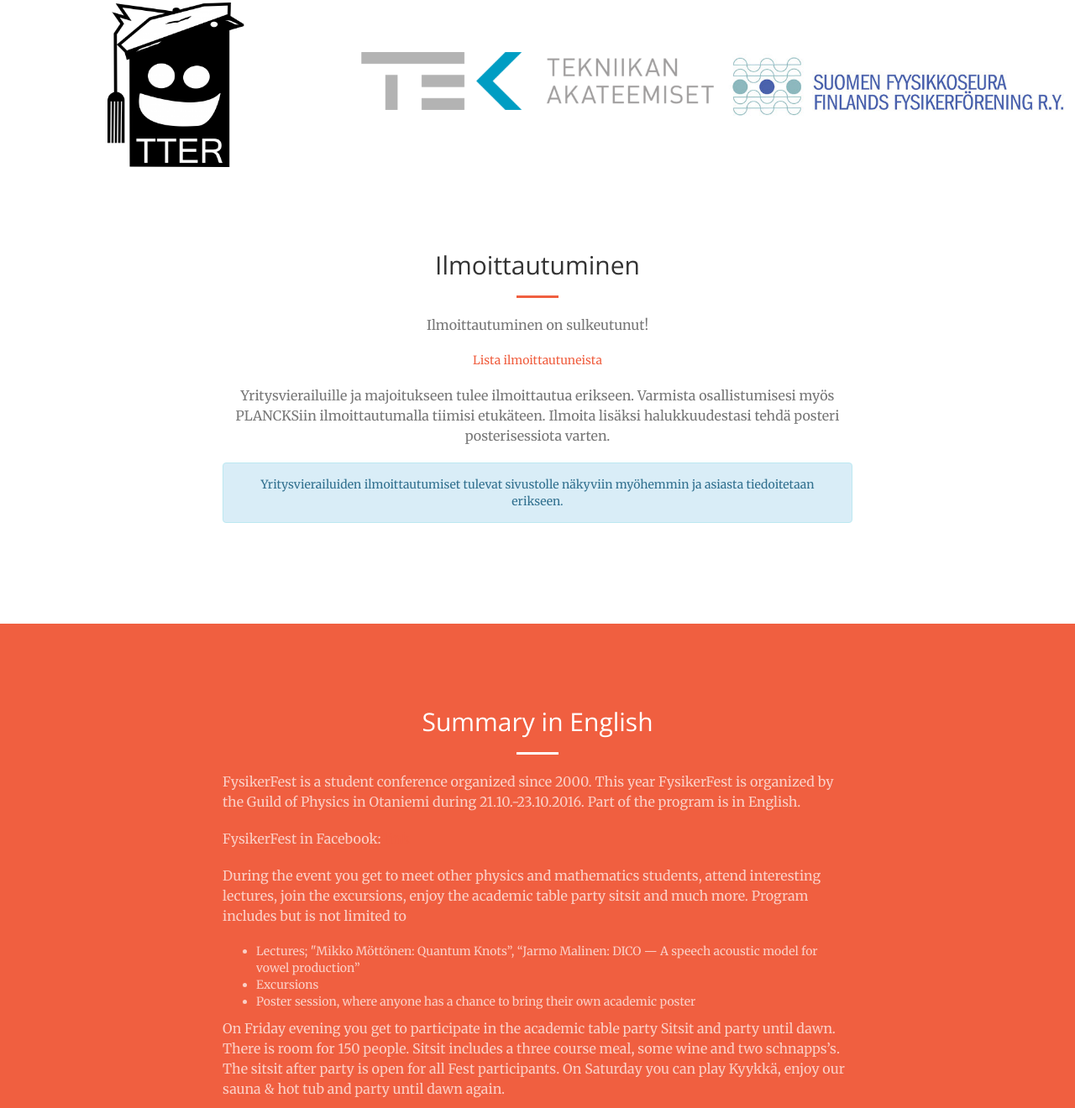
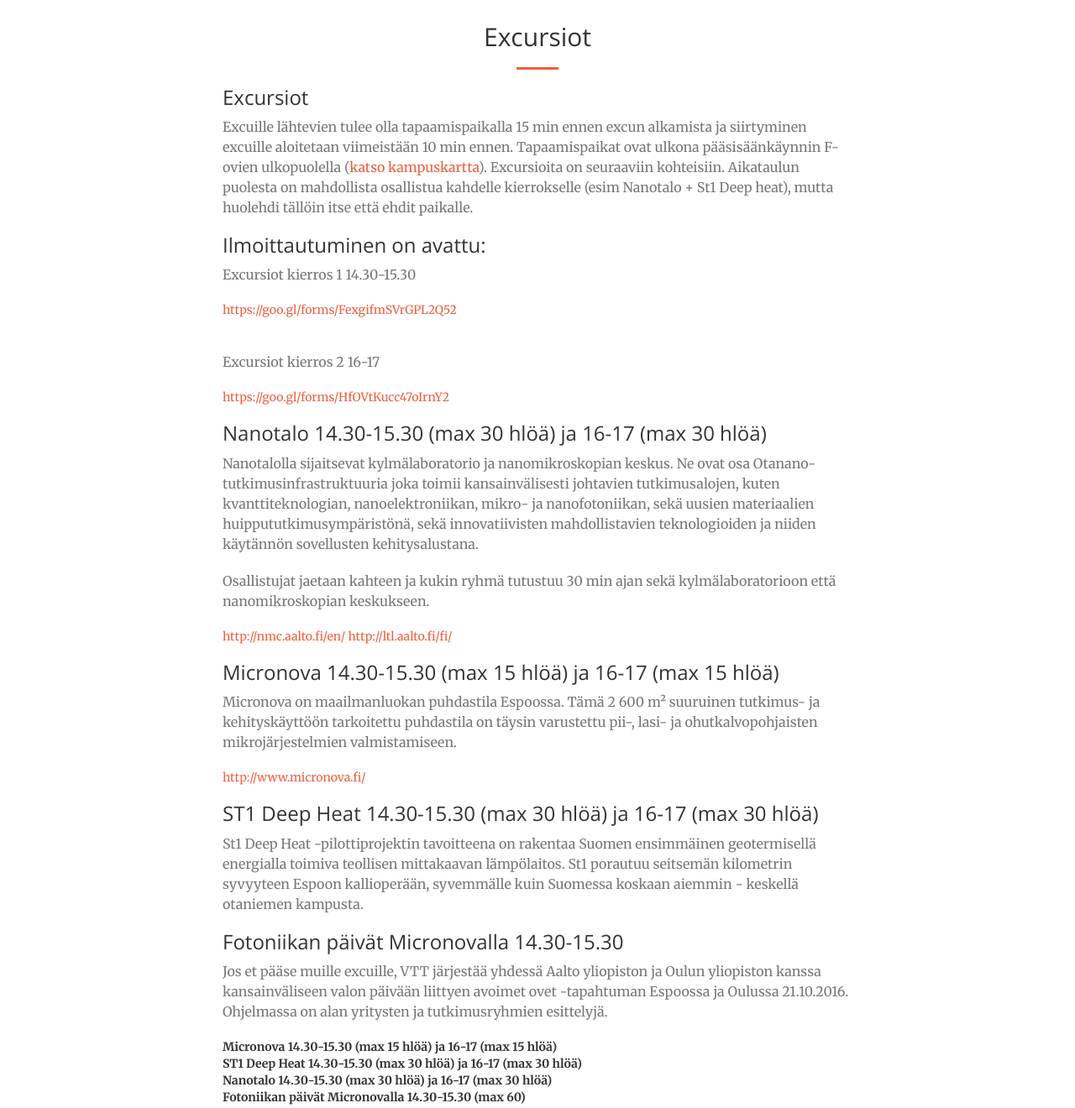
Before and after one commit to EinariTuukkanen/fysikerfest2016, a website: page index.html in a window 1280 px wide. Shown: the part 5674-6994 px from the top of the page at 84% size. Drawn offline with nearby package versions, Linux system fonts and the light colour scheme; files that its build step writes are made by us from their sources.

Commit message:
Updated excursion info

```diff
--- a/index.html
+++ b/index.html
@@ -316,6 +316,54 @@
 
     </section>
 
+     <section id="excursions">
+        <div class="container">
+            <div class="row">
+                <div class="col-lg-8 col-lg-offset-2">
+                    <h2 class="section-heading text-center">Excursiot</h2>
+                    <hr class="primary">
+                    <h3>Excursiot</h3>
+                    <p class="text-muted">Excuille lähtevien tulee olla tapaamispaikalla 15 min ennen excun alkamista ja siirtyminen excuille aloitetaan viimeistään 10 min ennen. Tapaamispaikat ovat ulkona pääsisäänkäynnin F-ovien ulkopuolella (<a href="http://www.aalto.fi/fi/about/campus/around_campus/campus_maps/" target="_blank">katso kampuskartta</a>). Excursioita on seuraaviin kohteisiin.  Aikataulun puolesta on mahdollista osallistua kahdelle kierrokselle (esim Nanotalo + St1 Deep heat), mutta huolehdi tällöin itse että ehdit paikalle.</p>
+
+                    <h3>Ilmoittautuminen on avattu:</h3>
+                    <p class="text-muted">Excursiot kierros 1 14.30-15.30</p>
+                    <a href="https://goo.gl/forms/FexgifmSVrGPL2Q52" target="_blank">https://goo.gl/forms/FexgifmSVrGPL2Q52</a>
+                    <br /><br /><br />
+                    <p class="text-muted">Excursiot kierros 2 16-17</p>
+                    <a href="https://goo.gl/forms/HfOVtKucc47oIrnY2" target="_blank">https://goo.gl/forms/HfOVtKucc47oIrnY2</a>
+                    <br />
+
+                    <h3>Nanotalo 14.30-15.30 (max 30 hlöä) ja 16-17 (max 30 hlöä)</h3>
+                    <p class="text-muted">Nanotalolla sijaitsevat kylmälaboratorio ja nanomikroskopian keskus. Ne ovat osa Otanano-tutkimusinfrastruktuuria joka toimii kansainvälisesti johtavien tutkimusalojen, kuten kvanttiteknologian, nanoelektroniikan, mikro- ja nanofotoniikan, sekä uusien materiaalien huippututkimusympäristönä, sekä innovatiivisten mahdollistavien teknologioiden ja niiden käytännön sovellusten kehitysalustana.</p>
+
+                    <p class="text-muted">Osallistujat jaetaan kahteen ja kukin ryhmä tutustuu 30 min ajan sekä  kylmälaboratorioon että nanomikroskopian keskukseen.</p>
+
+                    <a href="http://nmc.aalto.fi/en/">http://nmc.aalto.fi/en/</a>
+                    <a href="http://ltl.aalto.fi/fi/">http://ltl.aalto.fi/fi/</a>
+
+                    <h3>Micronova 14.30-15.30 (max 15 hlöä) ja 16-17 (max 15 hlöä)</h3>
+                    <p class="text-muted">Micronova on maailmanluokan puhdastila Espoossa. Tämä 2 600 m² suuruinen tutkimus- ja kehityskäyttöön tarkoitettu puhdastila on täysin varustettu pii-, lasi- ja ohutkalvopohjaisten mikrojärjestelmien valmistamiseen.</p>
+
+                    <a href="http://www.micronova.fi/">http://www.micronova.fi/</a>
+
+                    <h3>ST1 Deep Heat 14.30-15.30 (max 30 hlöä) ja 16-17 (max 30 hlöä)</h3>
+                    <p class="text-muted">St1 Deep Heat -pilottiprojektin tavoitteena on rakentaa Suomen ensimmäinen geotermisellä energialla toimiva teollisen mittakaavan lämpölaitos. St1 porautuu seitsemän kilometrin syvyyteen Espoon kallioperään, syvemmälle kuin Suomessa koskaan aiemmin - keskellä otaniemen kampusta.</p>
+
+                    <h3>Fotoniikan päivät Micronovalla 14.30-15.30</h3>
+                    <p class="text-muted">Jos et pääse muille excuille, VTT järjestää yhdessä Aalto yliopiston ja Oulun yliopiston kanssa kansainväliseen valon päivään liittyen avoimet ovet -tapahtuman Espoossa ja Oulussa 21.10.2016. Ohjelmassa on alan yritysten ja tutkimusryhmien esittelyjä. </p>
+
+                    <b>Micronova 14.30-15.30 (max 15 hlöä) ja 16-17 (max 15 hlöä)</b><br />
+                    <b>ST1 Deep Heat 14.30-15.30 (max 30 hlöä) ja 16-17 (max 30 hlöä)</b><br />
+                    <b>Nanotalo 14.30-15.30 (max 30 hlöä) ja 16-17 (max 30 hlöä)</b><br />
+                    <b>Fotoniikan päivät Micronovalla 14.30-15.30 (max 60)</b><br />
+
+
+
+                </div>
+            </div>
+        </div>
+    </section>
+
 
 
     <section class="no-padding" id="partners">
```
